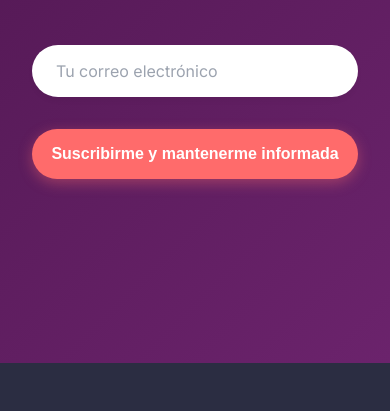
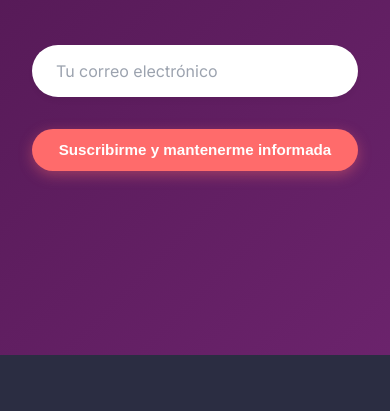
Before and after one commit to yetna55-ctrl/herenciacultural, a plain HTML site: page index.html in a window 390 px wide. Shown: the part 6890-7301 px from the top of the page. Drawn offline with nearby package versions, Linux system fonts and the light colour scheme; a web font is replaced by a local one.

Commit message:
Solucionar desbordamiento del botón de suscripción en versión móvil

```diff
--- a/styles.css
+++ b/styles.css
@@ -850,6 +850,9 @@ img {
 
     .subscribe-form .btn {
         width: 100%;
+        white-space: normal;
+        padding: 0.8rem 1rem;
+        font-size: 0.95rem;
     }
 
     .manifesto-quote {
@@ -1608,6 +1611,9 @@ img {
 
     .subscribe-form .btn {
         width: 100%;
+        white-space: normal;
+        padding: 0.8rem 1rem;
+        font-size: 0.95rem;
     }
 
     /* Eventos-Cultura y Noticias */
```
